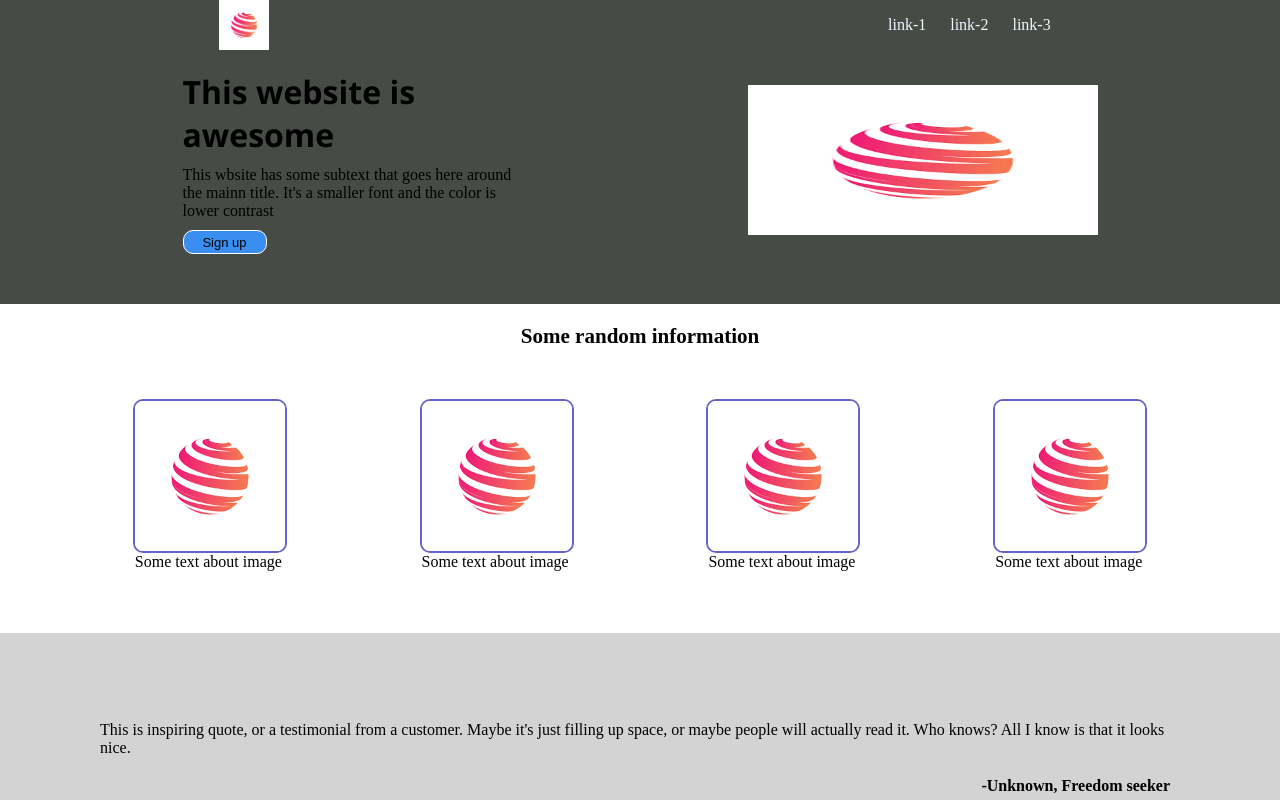
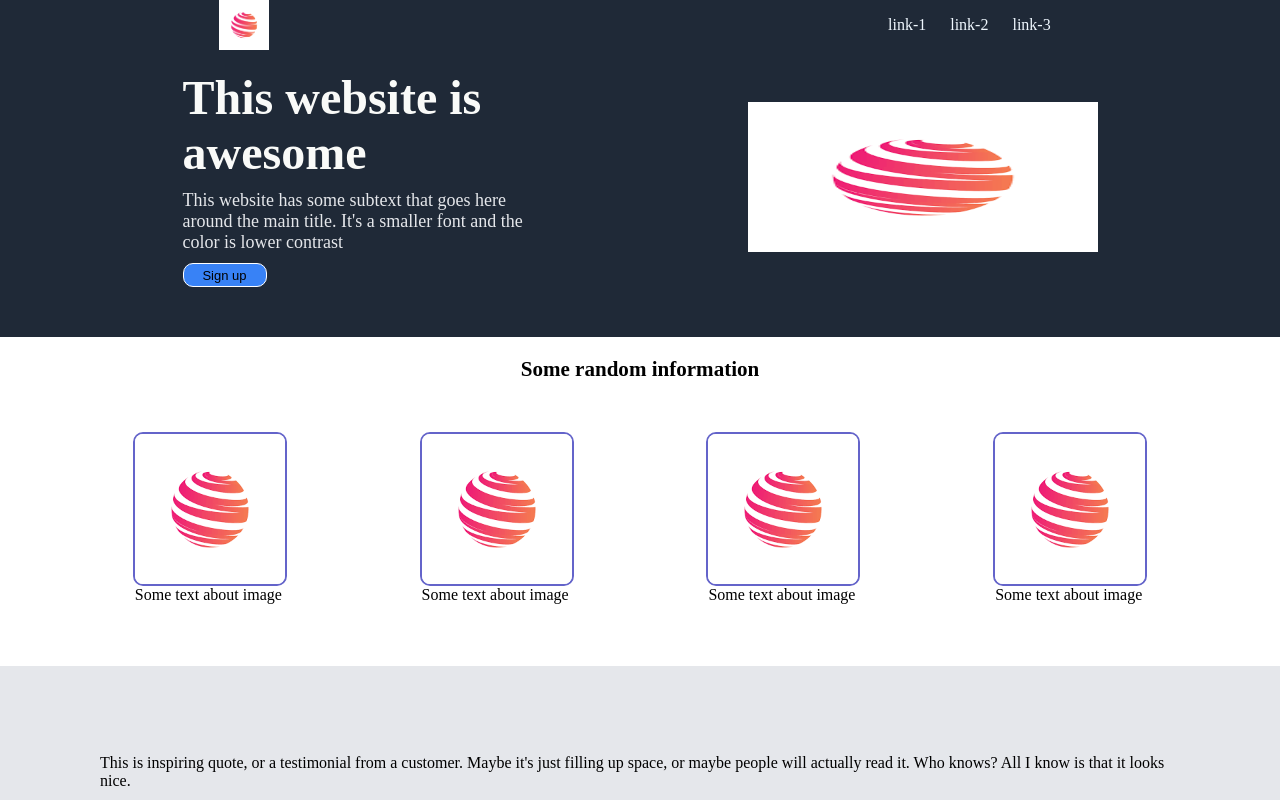
Before and after one commit to naveenairani/landing-page, a plain HTML site: page index.html in a window 1280 px wide. Shown: the top 800 px of the page. Drawn offline with Linux system fonts and the light colour scheme.

Commit message:
Changed some fonts and colors

```diff
--- a/index.html
+++ b/index.html
@@ -25,8 +25,8 @@
                     <h1>This website is awesome</h1>
                     </div>
                     <div class="h1-details">
-                        <p>This wbsite has some subtext
-                            that goes here around the mainn title. It's a smaller font
+                        <p>This website has some subtext
+                            that goes here around the main title. It's a smaller font
                             and the color is lower contrast
                         </p>
                     </div>
--- a/styles/style-main.css
+++ b/styles/style-main.css
@@ -4,7 +4,7 @@
 }
 
 .container-1{
-    background-color: #464b46;
+    background-color: #1f2937;
     display: flex;
     flex-direction: column;
 }
@@ -55,19 +55,26 @@
     margin-right: -150px;
 }
 .h1{
-    font-family: 'Segoe UI', Tahoma, Geneva, Verdana, sans-serif;
+    font-size: 24px ;
+    font-weight: extra-bold;
+    color: #f9faf8;
+}
+.h1-details{
+    font-size: 18px;
+    color: #e5e7eb;
 }
 .content-img img{
     width: 350px;
     height: 150px;
 }
 .sign-up{
-    background-color: rgb(57, 142, 240);
+    background-color: #3882f6;
     border-radius: 10px;
     border: none;
     width: 84px;
     height: 24px;
     font-size: small;
+    cursor: pointer;
 }
 .rinfo{
     display: flex;
@@ -107,7 +114,7 @@
     height: 250px;
     align-items: flex-end;
     justify-content: center;
-    background-color: lightgray;
+    background-color: #e5e7eb;
 }
 .content-footer-quote{
     margin: 0 100px;
@@ -143,6 +150,6 @@
     justify-content: center;
     align-items: center;
     height: 50px;
-    background-color: #464b46;
+    background-color: #1f2937;
     color: antiquewhite;
 }
```
